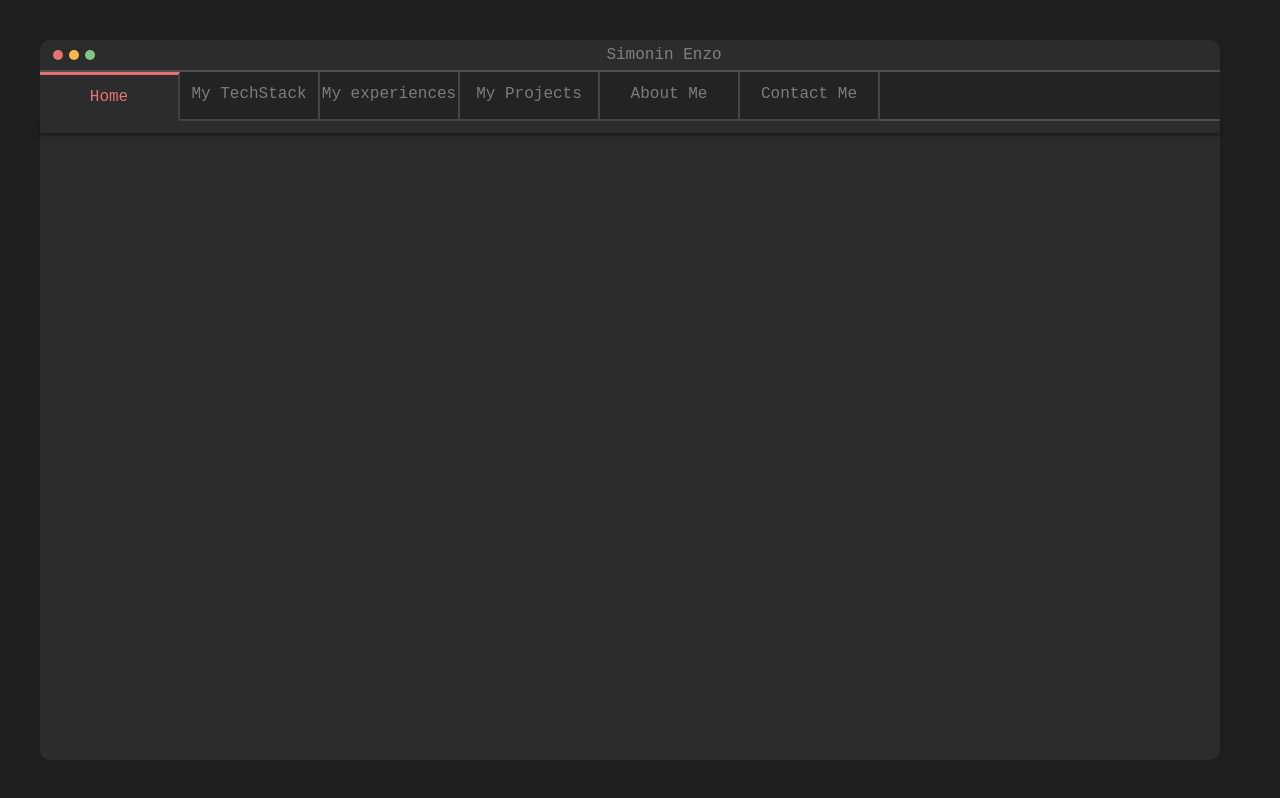
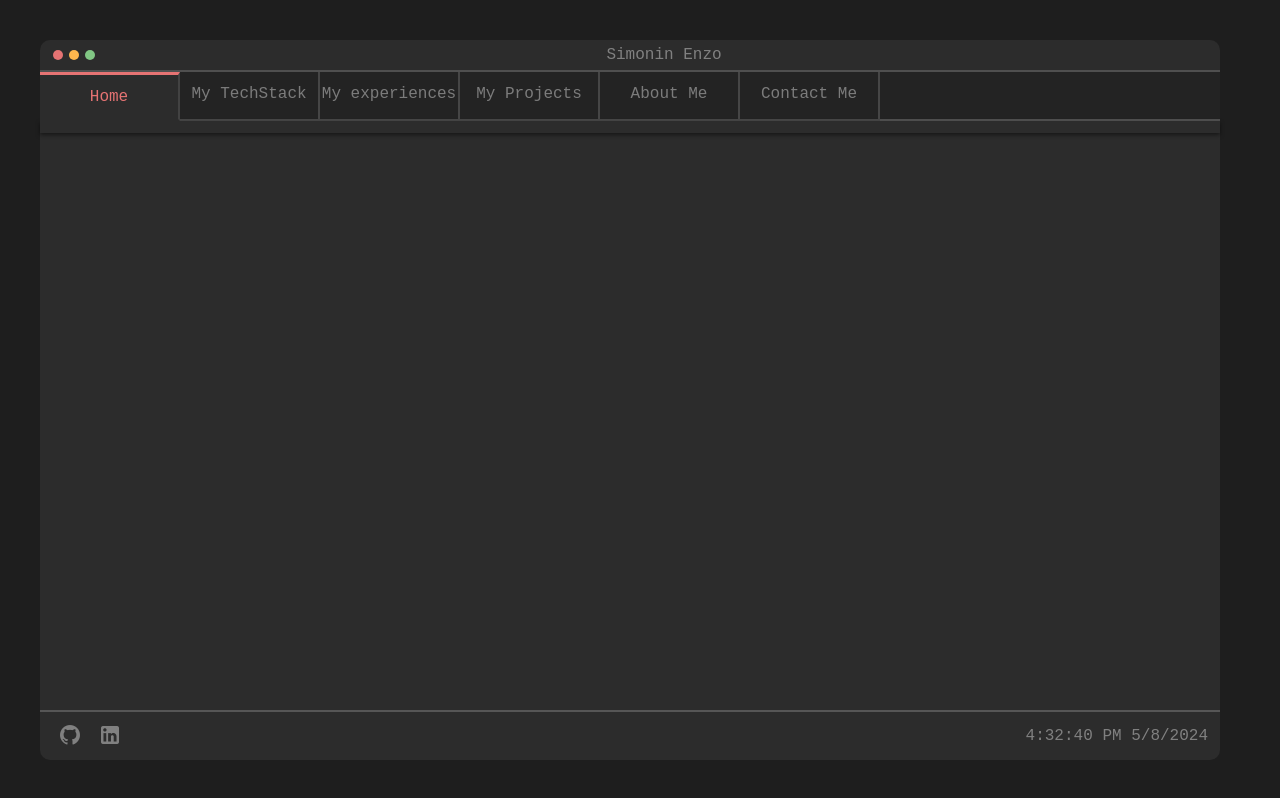
Before and after one commit to Nzosim/PortfolioVueJs, a Vue app: page / in a window 1280 px wide. Built offline with nearby package versions, Linux system fonts and the light colour scheme.

Commit message:
footer + add mdi

```diff
--- a/package.json
+++ b/package.json
@@ -12,6 +12,7 @@
     "format": "prettier --write src/"
   },
   "dependencies": {
+    "@mdi/font": "^7.4.47",
     "pinia": "^2.1.7",
     "vue": "^3.4.21",
     "vue-router": "^4.3.0",
--- a/src/App.vue
+++ b/src/App.vue
@@ -1,17 +1,19 @@
 <script setup>
 import { RouterLink, RouterView } from 'vue-router'
 import Header from '@/components/Header.vue'
+import Footer from '@/components/Footer.vue'
 </script>
 
 <template>
   <div id="page">
     <Header />
+    <Footer />
   </div>
 </template>
 
 <style>
 body {
-  background-color: #1E1E1E;
+  background-color: #1e1e1e;
 }
 
 #page {
@@ -20,7 +22,11 @@ body {
   top: 40px;
   width: calc(100vw - 100px);
   height: calc(100vh - 80px);
-  background-color: #2C2C2C;
-  border-radius: 10px 10px
+  background-color: #2c2c2c;
+  border-radius: 10px 10px;
+}
+
+a {
+  text-decoration: none;
 }
 </style>
--- /dev/null
+++ b/src/components/Footer.vue
@@ -0,0 +1,49 @@
+<template>
+  <div class="footer">
+    <div class="footer_link">
+      <a href="https://github.com/Nzosim"><v-icon>mdi-github</v-icon></a>
+      <a href="https://www.linkedin.com/in/enzo-simonin-7b2241258/"
+        ><v-icon>mdi-linkedin</v-icon></a
+      >
+    </div>
+    <div class="time">{{ time }}</div>
+  </div>
+</template>
+
+<script setup>
+import { ref } from 'vue'
+
+const time = ref()
+setInterval(() => {
+  time.value = new Date().toLocaleTimeString() + ' ' + new Date().toLocaleDateString()
+}, 1000)
+</script>
+
+<style scoped>
+.footer {
+  display: flex;
+  justify-content: space-between;
+  padding: 10px;
+}
+
+a,
+.time {
+  color: rgba(255, 255, 255, 0.4);
+}
+
+a {
+  padding: 8px;
+}
+
+.time {
+  font-family: 'Fira Code', monospace;
+  padding: 2px;
+}
+
+.footer {
+  position: fixed;
+  bottom: 40px;
+  width: calc(100vw - 100px);
+  border-top: 2px solid rgba(255, 255, 255, 0.2);
+}
+</style>
--- a/src/components/Header.vue
+++ b/src/components/Header.vue
@@ -1,8 +1,3 @@
-<script setup>
-import { ref } from 'vue'
-const page = ref('Home')
-</script>
-
 <template>
   <div class="header_sup">
     <div class="circle">
@@ -23,6 +18,11 @@ const page = ref('Home')
   </div>
   <hr class="header_bottom" />
 </template>
+
+<script setup>
+import { ref } from 'vue'
+const page = ref('Home')
+</script>
 
 <style scoped>
 .header_sup {
@@ -60,7 +60,6 @@ a {
 }
 
 .header_mid a {
-  text-decoration: none;
   width: 140px;
   display: inline-block;
   text-align: center;
```
Also changed, not shown: src/main.js (+4 -3 lines), 1 other file (tests, documents, lock files or other folders).
